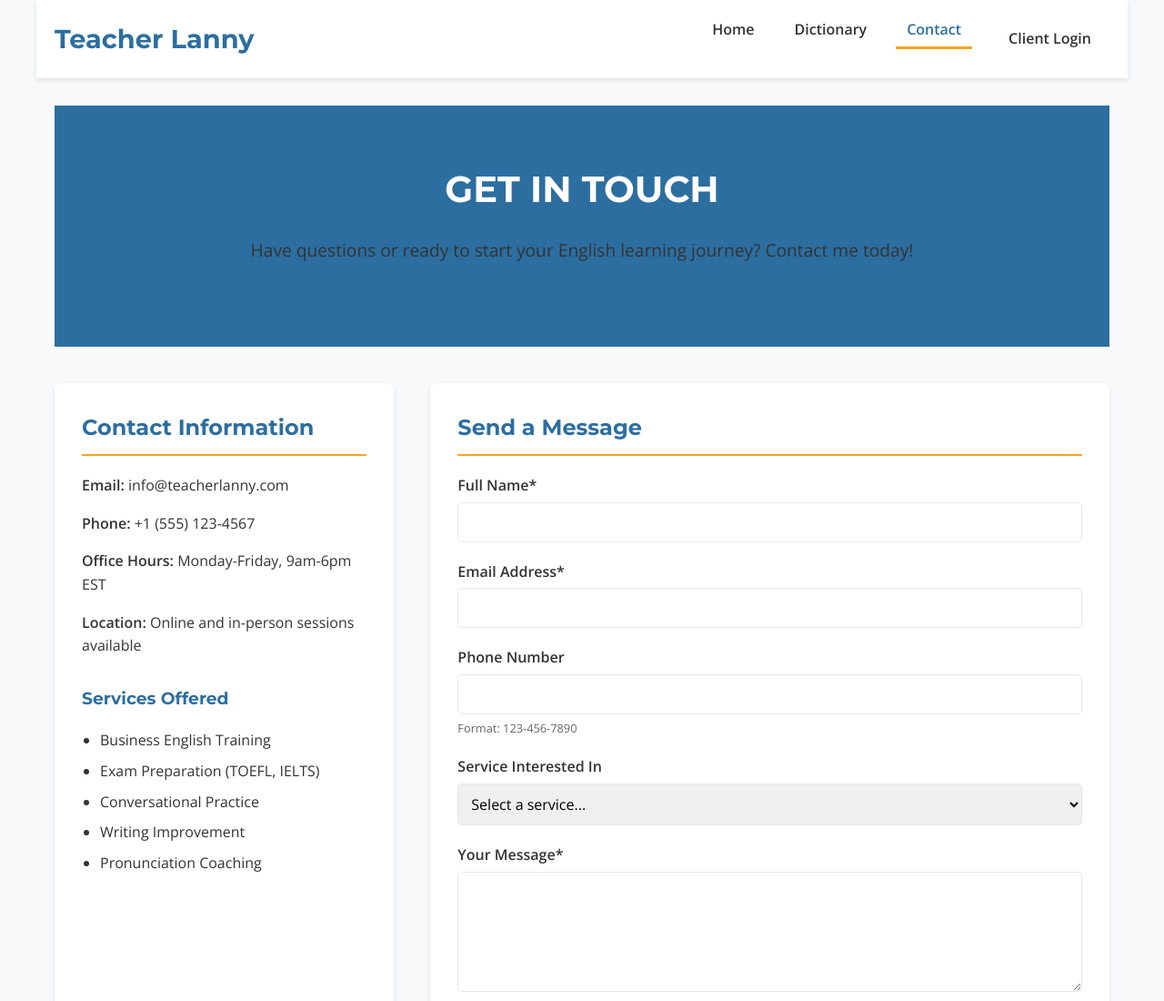
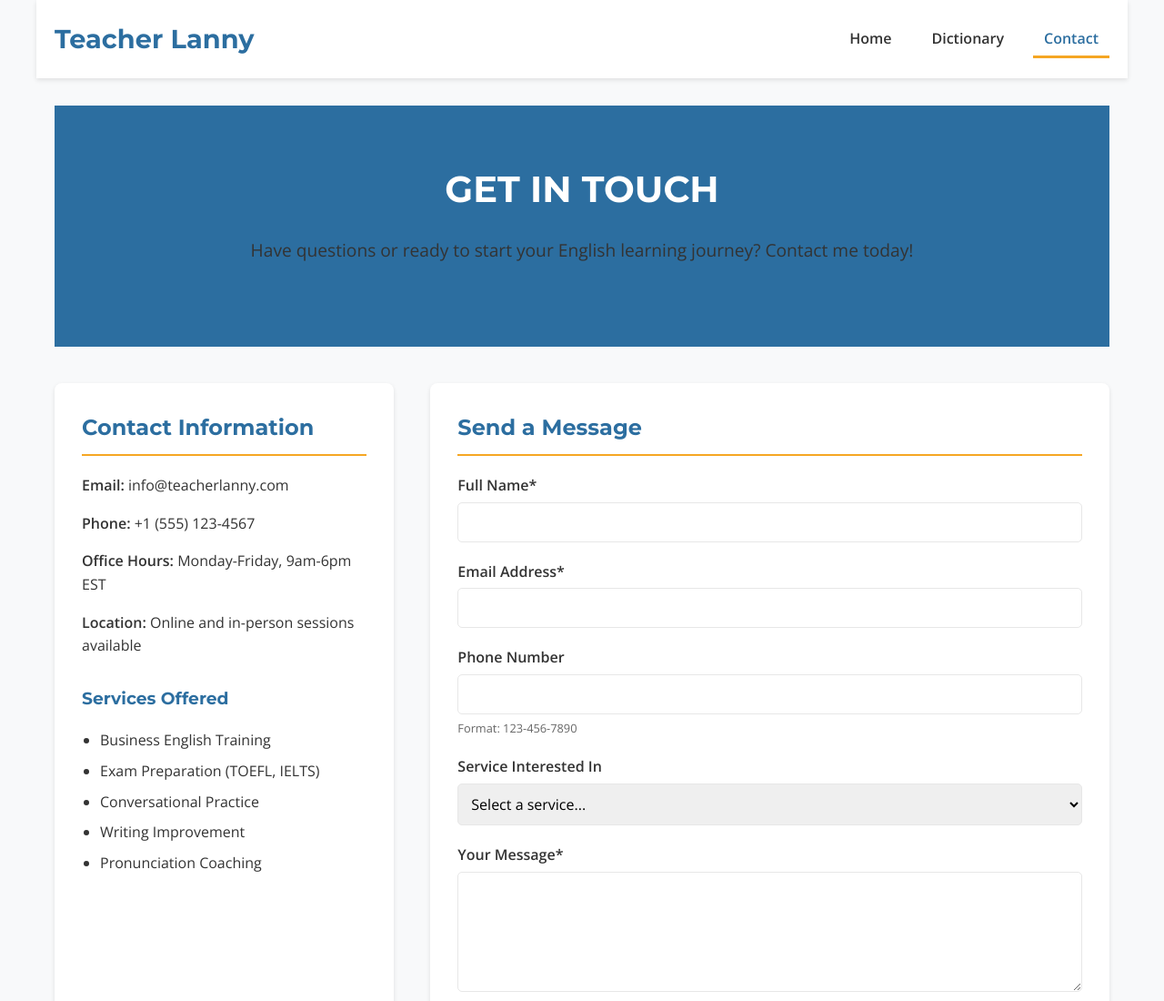
Before and after one commit to internick2017/wdd231, a plain HTML site: page teacher-lanny/contact.html in a window 1280 px wide. Shown: the top 1100 px of the page at 91% size. Drawn offline with nearby package versions, Linux system fonts and the light colour scheme.

Commit message:
Remove Client Login link from contact and thank you pages

```diff
--- a/teacher-lanny/contact.html
+++ b/teacher-lanny/contact.html
@@ -27,7 +27,6 @@
                 <li><a href="index.html">Home</a></li>
                 <li><a href="dictionary.html">Dictionary</a></li>
                 <li class="active"><a href="contact.html">Contact</a></li>
-                <li><a href="#" class="btn-primary">Client Login</a></li>
             </ul>
         </nav>
     </header>
```
Also changed, not shown: teacher-lanny/dictionary.html (+0 -1 lines), teacher-lanny/thankyou.html (+0 -1 lines).
